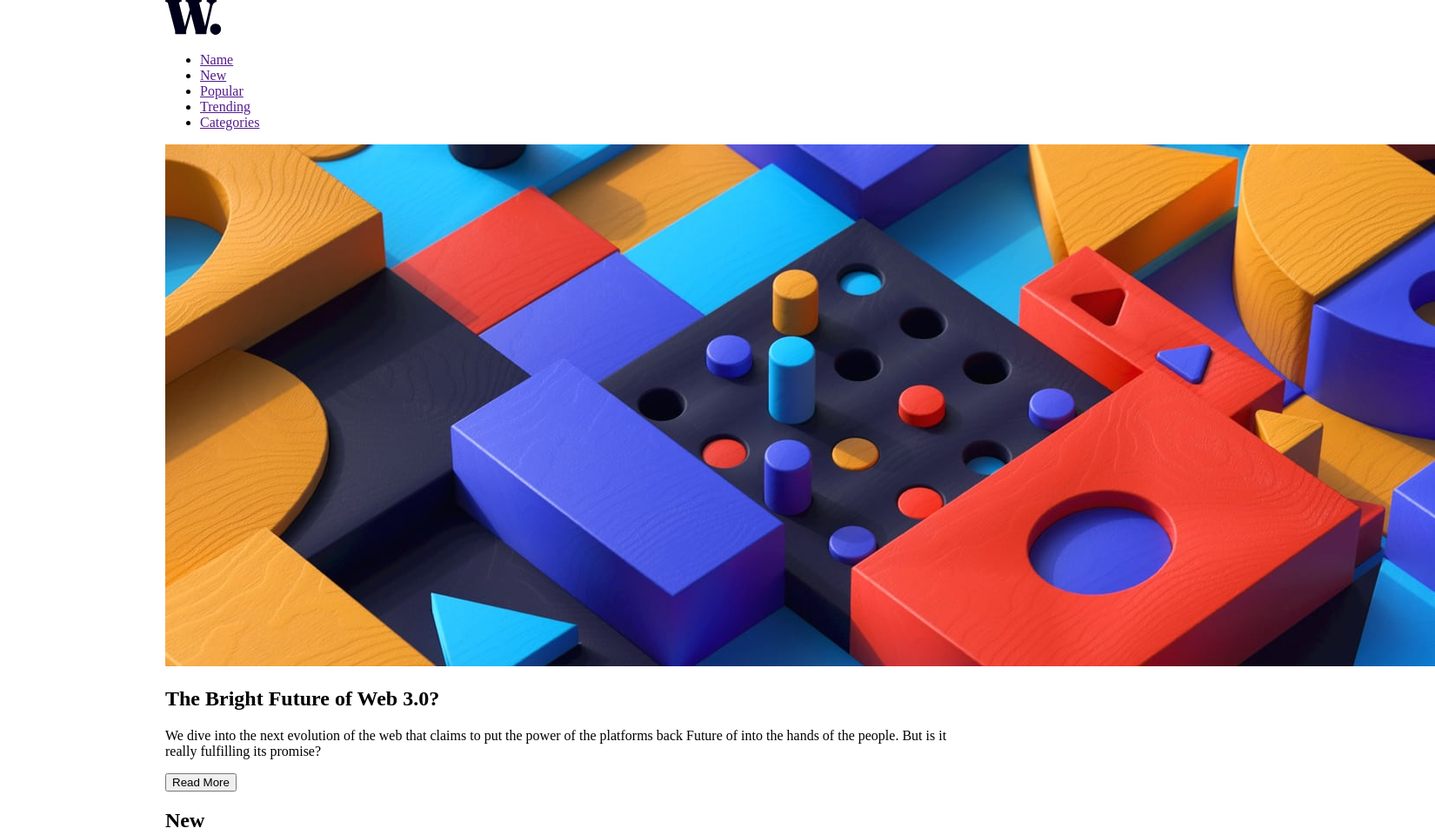
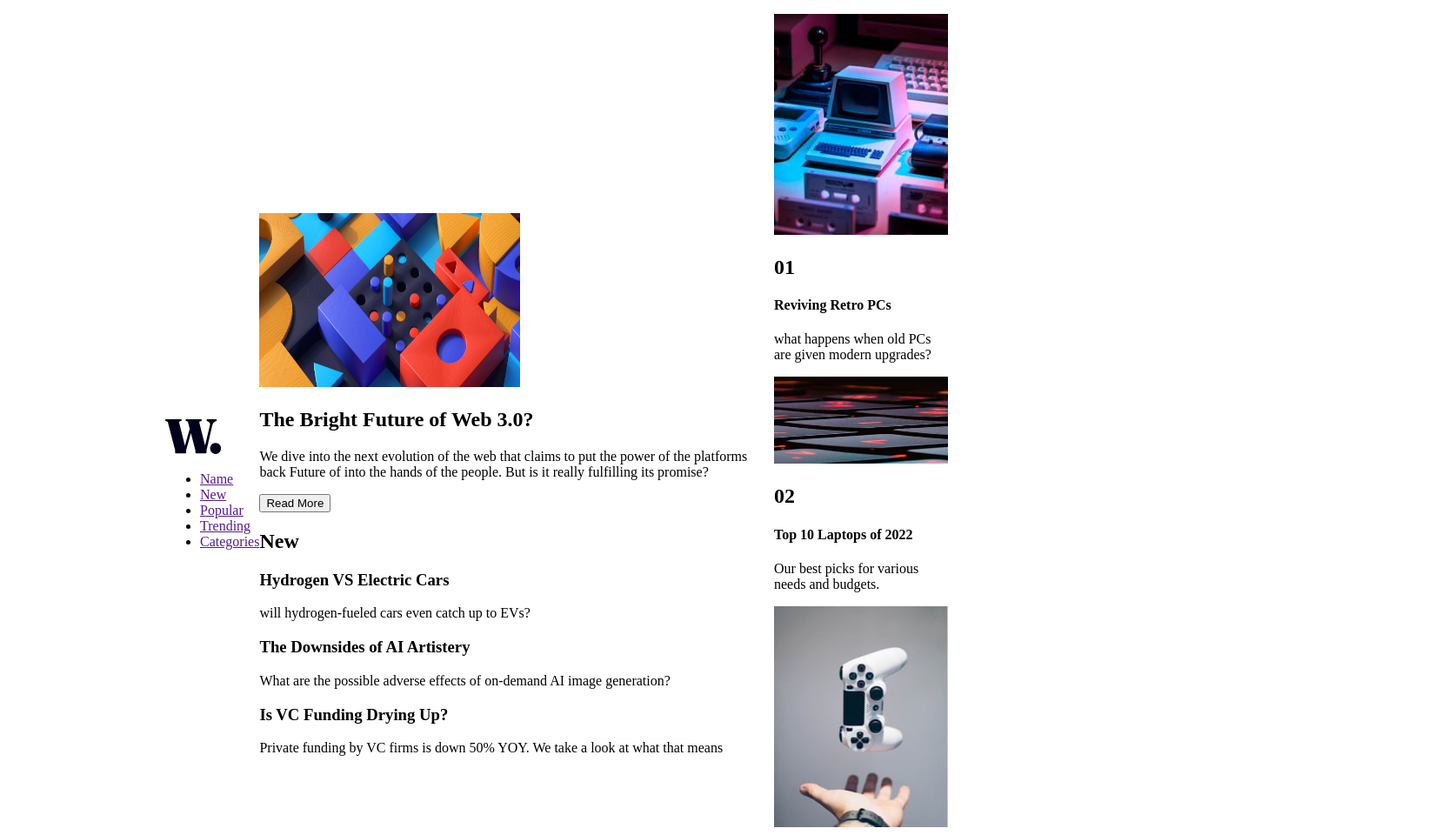
Before and after one commit to gopikahariharan22/BCS, a plain HTML site: page Day-16/Exam/index.html in a window 1280 px wide. Shown: the top 960 px of the page at 87% size, 1650 px wide, since content can reach past the window. Drawn offline with Linux system fonts and the light colour scheme.

Commit message:
test update

```diff
--- a/Day-16/Exam/index.html
+++ b/Day-16/Exam/index.html
@@ -15,8 +15,8 @@
         place-content: center;
         }
         section{
-
-
+            padding: 16px;
+            display: flex;
             align-items:center;
             max-width: 900px;
         }
@@ -36,6 +36,14 @@
             list-style: none;
             gap: 16px;
             padding: 0px;
+        }
+        .first-image{
+            width: 300px;
+            height: 200px;
+        }
+        .second-image{
+            width:200px;
+            height: 100px;
         }
 
     </style>
@@ -58,7 +66,7 @@
         <div>
             <div>
                 <div>
-                    <img src="image-web-3-desktop.jpg" alt="">
+                    <img class="first-image" src="image-web-3-desktop.jpg" alt="">
                 </div>
                 <div>
                     <h1>
@@ -117,7 +125,7 @@
             </div>
             <div>
                 <div>
-                    <img src="image-top-laptops.jpg" alt="image">
+                    <img class="second-image" src="image-top-laptops.jpg" alt="image">
                 </div>
                 <div>
                     <h2>
```
